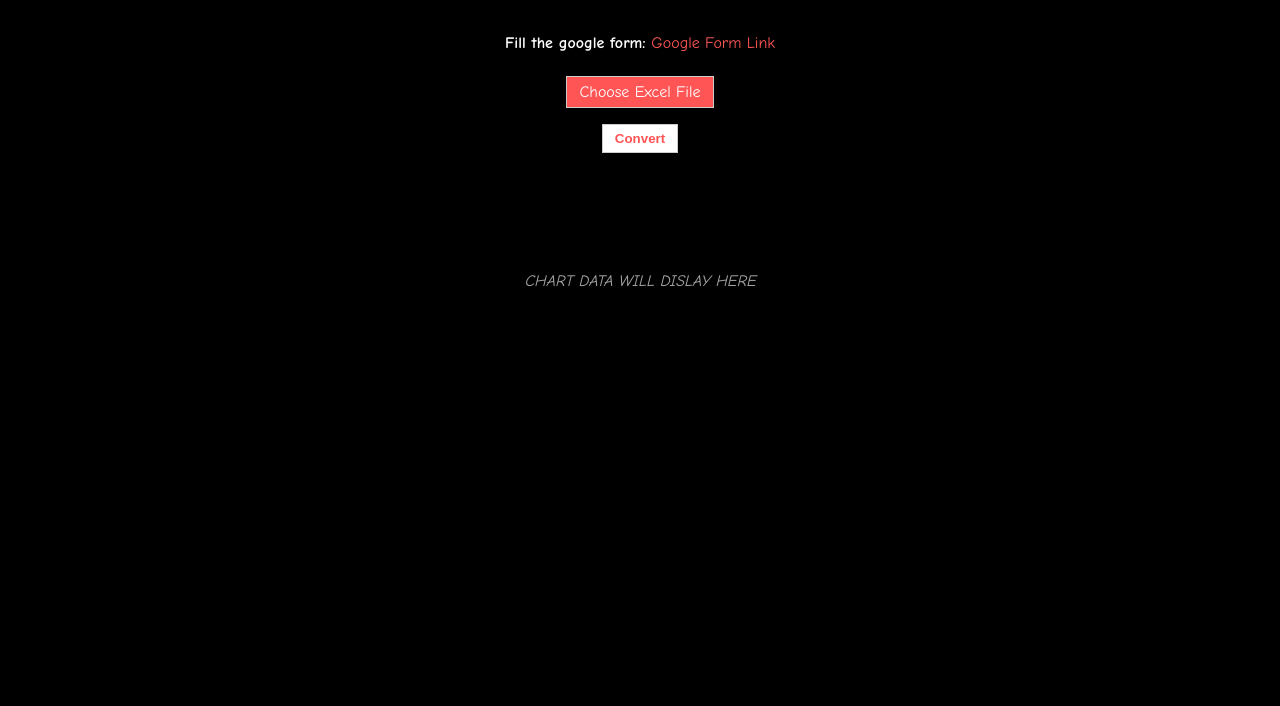
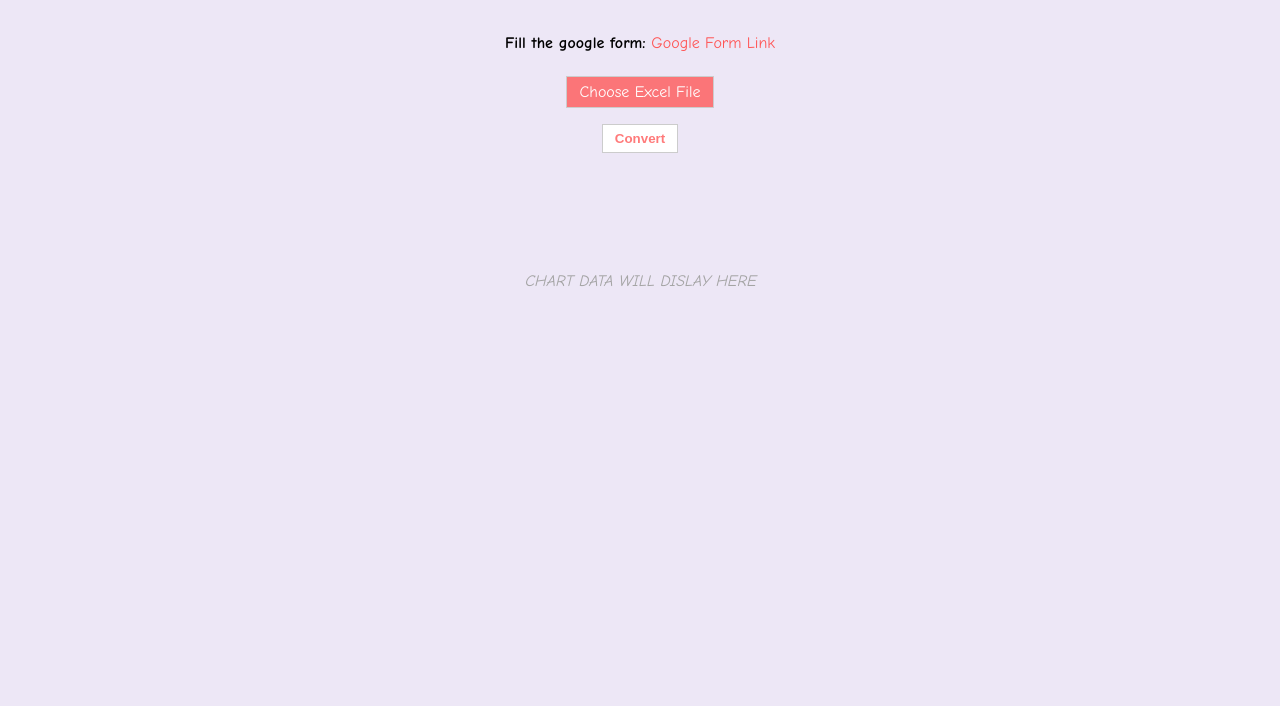
Before and after one commit to priyalweb/Form-Data-Visualisation, a plain HTML site: page index.html in a window 1280 px wide. Shown: the part 94-800 px from the top of the page. Drawn offline with nearby package versions, Linux system fonts and the light colour scheme.

Commit message:
Update style.css

```diff
--- a/style.css
+++ b/style.css
@@ -2,8 +2,8 @@ body {
     background-color: #ede7f6;
     margin: 3.5%;
 	font-family: "Comic Sans MS",Georgia;
-    background: black;
-    color: white;
+    /* background: black;
+    color: white; */
 }
 
 .ChartContainer {
@@ -30,7 +30,7 @@ input[type="file"] {
     display: inline-block;
     padding: 6px 12px;
     cursor: pointer;
-    background: #ff5555;
+    background: #ff5555c7;
     /* margin-bottom: 2%; */
     color: white;
 }
@@ -40,7 +40,7 @@ input[type="file"] {
     padding: 6px 12px;
     cursor: pointer;
     background: white;
-    color: #ff5555;
+    color: #ff5555c7;
     font-weight: bold;
 }
 
```
